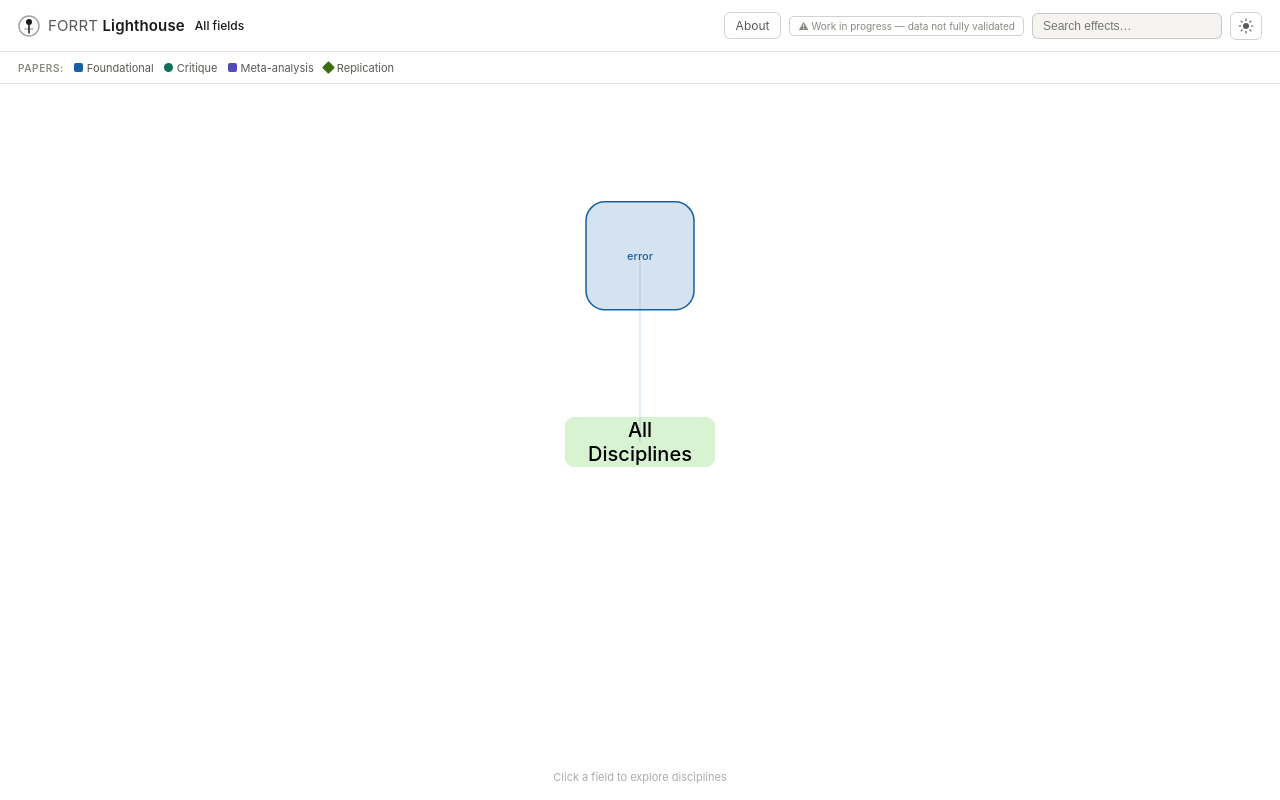
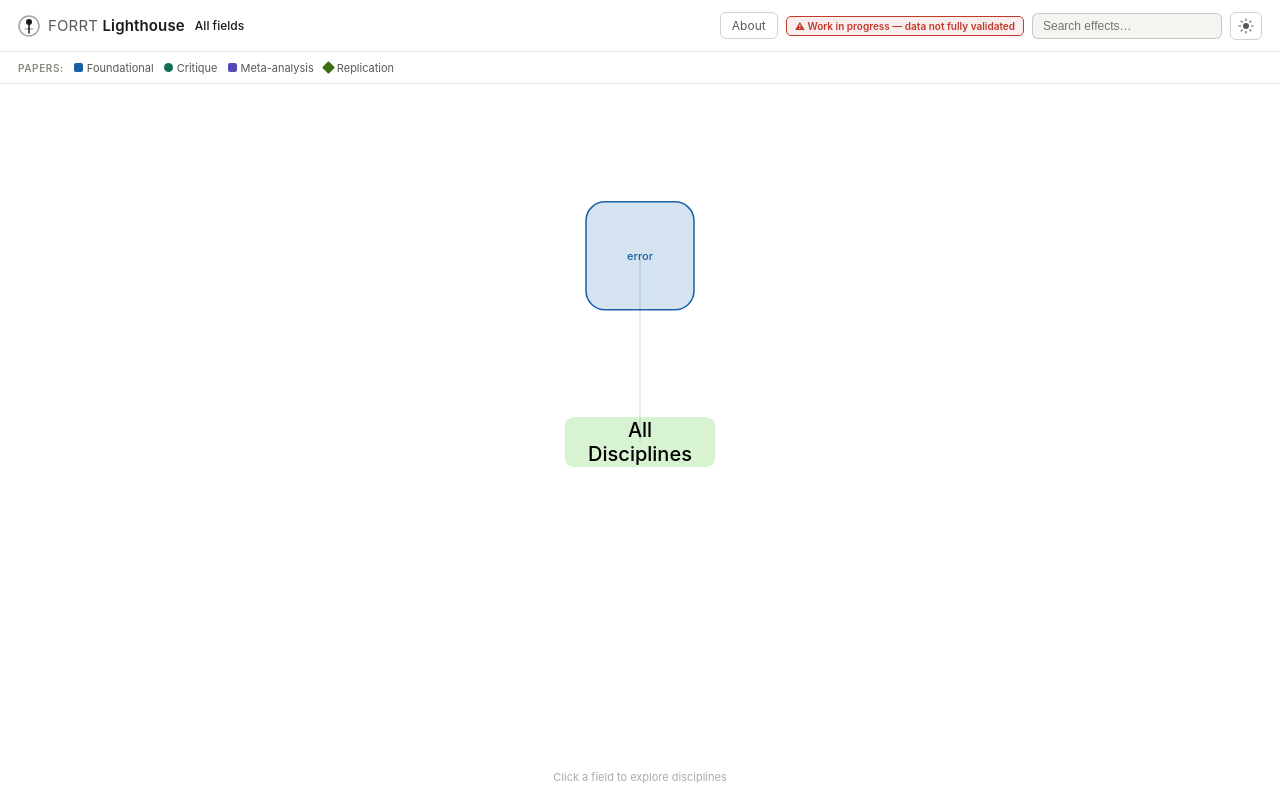
Before and after one commit to forrtproject/lighthouse, a Flask app: page / in a window 1280 px wide. Run offline with Flask 3, Linux system fonts and the light colour scheme; parts of the project's set-up code (start-up, migrations or seed data) failed here and were passed over.

Commit message:
make the WIP badge red

```diff
--- a/static/css/style.css
+++ b/static/css/style.css
@@ -67,9 +67,10 @@ body {
 
 #header-right { display: flex; align-items: center; gap: 8px; flex-shrink: 0; }
 #wip-badge {
-  font-size: 10px; color: var(--text3); white-space: nowrap;
-  border: 0.5px solid var(--border2); border-radius: 5px;
-  padding: 3px 8px;
+  font-size: 10px; font-weight: 600; white-space: nowrap;
+  border: 1px solid #c0392b; border-radius: 5px;
+  padding: 3px 8px; color: #c0392b;
+  background: rgba(192, 57, 43, 0.08);
 }
 #about-link {
   font-size: 12px; color: var(--text2); text-decoration: none; white-space: nowrap;
```
